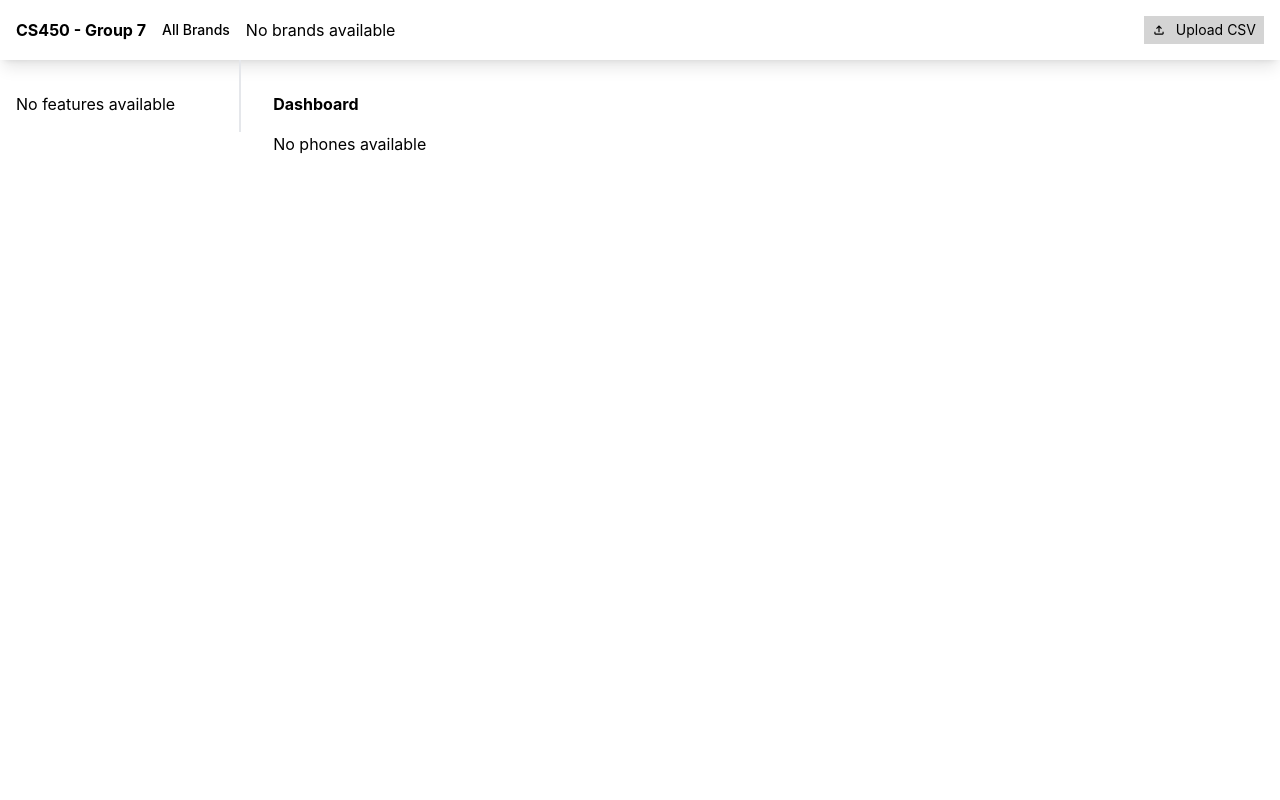
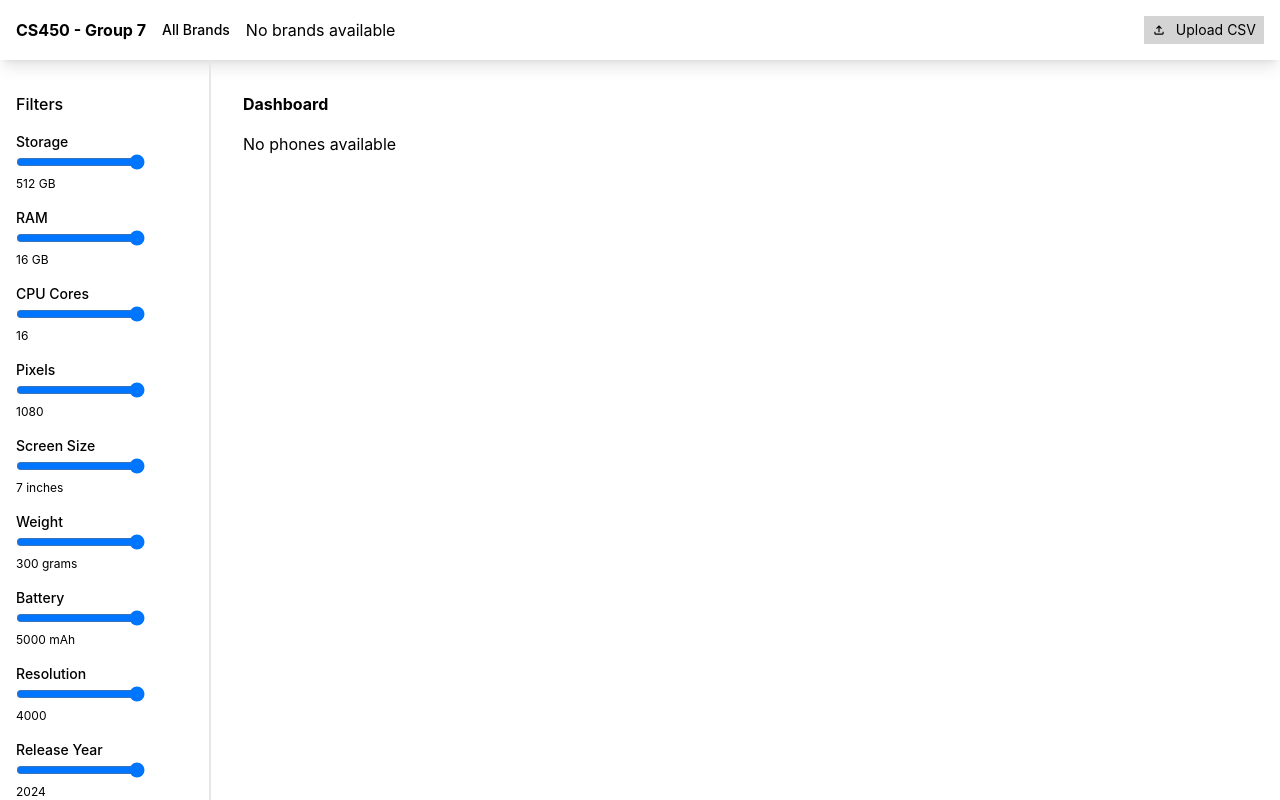
Before and after one commit to palina-pauliuchenka/data-visualization, a React (Create React App) app: page / in a window 1280 px wide. Shown: the top 800 px of the page. Built offline with nearby package versions, Linux system fonts and the light colour scheme.

Commit message:
sliders menu

```diff
--- a/src/components/FeatureMenu.js
+++ b/src/components/FeatureMenu.js
@@ -1,8 +1,21 @@
-import React from 'react';
+import React, { useState } from 'react';
 import { useSharedState } from './SharedStateProvider';
 
 export default function FeatureMenu() {
-    const { columns } = useSharedState(); // Access shared state for columns
+    const { columns, phones } = useSharedState();
+    const [filters, setFilters] = useState({
+        storage: { min: 0, max: 512 },
+        ram: { min: 0, max: 16 },
+        cpu_cores: { min: 0, max: 16 },
+        pixels: { min: 0, max: 1080 },
+        screen_size: { min: 0, max: 7 },
+        weight: { min: 0, max: 300 },
+        battery: { min: 0, max: 5000 },
+        resolution: { min: 0, max: 4000 },
+        year: { min: 2000, max: 2024 },
+        cost: { min: 0, max: 1000 },
+    });
+
 
     const displayMapping = {
         Foldable: 'Foldable',
@@ -26,35 +39,220 @@ export default function FeatureMenu() {
         Chipset: 'Chipset',
         CPU: 'CPU',
         GPU: 'GPU',
-        Year: 'Year', // This will only be shown if it's in the uploaded file
+        Year: 'Year',
         price_range: 'Price Range',
     };
 
     const capitalizeLabel = (label) => {
-        return label.charAt(0).toUpperCase() + label.slice(1); // Capitalize the first letter
+        return label.charAt(0).toUpperCase() + label.slice(1);
     };
 
-    // Filter the columns that exist in the displayMapping, preserving order
-    const filteredFeatures = Object.keys(displayMapping) // Get the keys from displayMapping
-        .filter((col) => columns.includes(col)) // Filter based on columns that exist
-        .map((col) => ({
-            key: col, // Unique key for the column
-            label: capitalizeLabel(displayMapping[col]), // Capitalize label
+    const filteredPhones = phones.filter((phone) => {
+        return (
+            phone.storage >= filters.storage.min &&
+            phone.storage <= filters.storage.max &&
+            phone.ram >= filters.ram.min &&
+            phone.ram <= filters.ram.max &&
+            phone.cpu_cores >= filters.cpu_cores.min &&
+            phone.cpu_cores <= filters.cpu_cores.max &&
+            phone.pixels >= filters.pixels.min &&
+            phone.pixels <= filters.pixels.max &&
+            phone.screen_size >= filters.screen_size.min &&
+            phone.screen_size <= filters.screen_size.max &&
+            phone.weight >= filters.weight.min &&
+            phone.weight <= filters.weight.max &&
+            phone.battery >= filters.battery.min &&
+            phone.battery <= filters.battery.max &&
+            phone.resolution >= filters.resolution.min &&
+            phone.resolution <= filters.resolution.max &&
+            phone.year >= filters.year.min &&
+            phone.year <= filters.year.max &&
+            phone.price >= filters.cost.min &&
+            phone.price <= filters.cost.max
+        );
+    });
+
+    const handleFilterChange = (field, type, value) => {
+        setFilters((prev) => ({
+            ...prev,
+            [field]: {
+                ...prev[field],
+                [type]: value,
+            },
         }));
+    };
 
     return (
         <aside className="p-4 pt-8 pr-16 w-fit border-r-2">
-            <ul className="flex flex-col gap-4">
-                {filteredFeatures.length > 0 ? (
-                    filteredFeatures.map((feature) => (
-                        <li key={feature.key} className="text-sm font-medium">
-                            {feature.label}
-                        </li>
-                    ))
-                ) : (
-                    <li>No features available</li> // Fallback if no filters match
-                )}
-            </ul>
+            <div className="flex flex-col gap-4">
+                <div>
+                    <h3 className="font-medium">Filters</h3>
+                    <div className="flex flex-col gap-4 mt-4">
+                        <div>
+                            <label className="block text-sm font-medium">Storage</label>
+                            <input
+                                type="range"
+                                min="0"
+                                max="512"
+                                value={filters.storage.max}
+                                onChange={(e) => handleFilterChange('storage', 'max', e.target.value)}
+                                className="w-full"
+                            />
+                            <div className="flex justify-between text-xs">
+                                <span>{filters.storage.max} GB</span>
+                            </div>
+                        </div>
+                        <div>
+                            <label className="block text-sm font-medium">RAM</label>
+                            <input
+                                type="range"
+                                min="0"
+                                max="16"
+                                value={filters.ram.max}
+                                onChange={(e) => handleFilterChange('ram', 'max', e.target.value)}
+                                className="w-full"
+                            />
+                            <div className="flex justify-between text-xs">
+                                <span>{filters.ram.max} GB</span>
+                            </div>
+                        </div>
+
+                        {/* CPU Cores Range */}
+                        <div>
+                            <label className="block text-sm font-medium">CPU Cores</label>
+                            <input
+                                type="range"
+                                min="0"
+                                max="16"
+                                value={filters.cpu_cores.max}
+                                onChange={(e) => handleFilterChange('cpu_cores', 'max', e.target.value)}
+                                className="w-full"
+                            />
+                            <div className="flex justify-between text-xs">
+                                <span>{filters.cpu_cores.max}</span>
+                            </div>
+                        </div>
+
+                        {/* Pixels Range */}
+                        <div>
+                            <label className="block text-sm font-medium">Pixels</label>
+                            <input
+                                type="range"
+                                min="0"
+                                max="1080"
+                                value={filters.pixels.max}
+                                onChange={(e) => handleFilterChange('pixels', 'max', e.target.value)}
+                                className="w-full"
+                            />
+                            <div className="flex justify-between text-xs">
+                                <span>{filters.pixels.max}</span>
+                            </div>
+                        </div>
+
+                        <div>
+                            <label className="block text-sm font-medium">Screen Size</label>
+                            <input
+                                type="range"
+                                min="0"
+                                max="7"
+                                value={filters.screen_size.max}
+                                onChange={(e) => handleFilterChange('screen_size', 'max', e.target.value)}
+                                className="w-full"
+                            />
+                            <div className="flex justify-between text-xs">
+                                <span>{filters.screen_size.max} inches</span>
+                            </div>
+                        </div>
+                        <div>
+                            <label className="block text-sm font-medium">Weight</label>
+
+                            <input
+                                type="range"
+                                min="0"
+                                max="300"
+                                value={filters.weight.max}
+                                onChange={(e) => handleFilterChange('weight', 'max', e.target.value)}
+                                className="w-full"
+                            />
+                            <div className="flex justify-between text-xs">
+                                <span>{filters.weight.max} grams</span>
+                            </div>
+                        </div>
+
+                        <div>
+                            <label className="block text-sm font-medium">Battery</label>
+                            <input
+                                type="range"
+                                min="0"
+                                max="5000"
+                                value={filters.battery.max}
+                                onChange={(e) => handleFilterChange('battery', 'max', e.target.value)}
+                                className="w-full"
+                            />
+                            <div className="flex justify-between text-xs">
+                                <span>{filters.battery.max} mAh</span>
+                            </div>
+                        </div>
+
+                        <div>
+                            <label className="block text-sm font-medium">Resolution</label>
+                            <input
+                                type="range"
+                                min="0"
+                                max="4000"
+                                value={filters.resolution.max}
+                                onChange={(e) => handleFilterChange('resolution', 'max', e.target.value)}
+                                className="w-full"
+                            />
+                            <div className="flex justify-between text-xs">
+                                <span>{filters.resolution.max}</span>
+                            </div>
+                        </div>
+                        <div>
+                            <label className="block text-sm font-medium">Release Year</label>
+                            <input
+                                type="range"
+                                min="2000"
+                                max="2024"
+                                value={filters.year.max}
+                                onChange={(e) => handleFilterChange('year', 'max', e.target.value)}
+                                className="w-full"
+                            />
+                            <div className="flex justify-between text-xs">
+                                <span>{filters.year.max}</span>
+                            </div>
+                        </div>
+
+                        <div>
+                            <label className="block text-sm font-medium">Cost</label>
+                            <input
+                                type="range"
+                                min="0"
+                                max="1000"
+                                value={filters.cost.max}
+                                onChange={(e) => handleFilterChange('cost', 'max', e.target.value)}
+                                className="w-full"
+                            />
+                            <div className="flex justify-between text-xs">
+                                <span>{filters.cost.max}</span>
+                            </div>
+                        </div>
+                    </div>
+                </div>
+
+                <div className="mt-8">
+                    <h3 className="font-medium">Filtered Phones</h3>
+                    <ul className="mt-4">
+                        {filteredPhones.map((phone) => (
+                            <li key={phone.id} className="py-2">
+                                {columns.map((column) => (
+                                    <div key={column} className="text-sm">{capitalizeLabel(column)}: {phone[column]}</div>
+                                ))}
+                            </li>
+                        ))}
+                    </ul>
+                </div>
+            </div>
         </aside>
     );
 }
```
Also changed, not shown: src/components/ScatterPlot.js (added).
